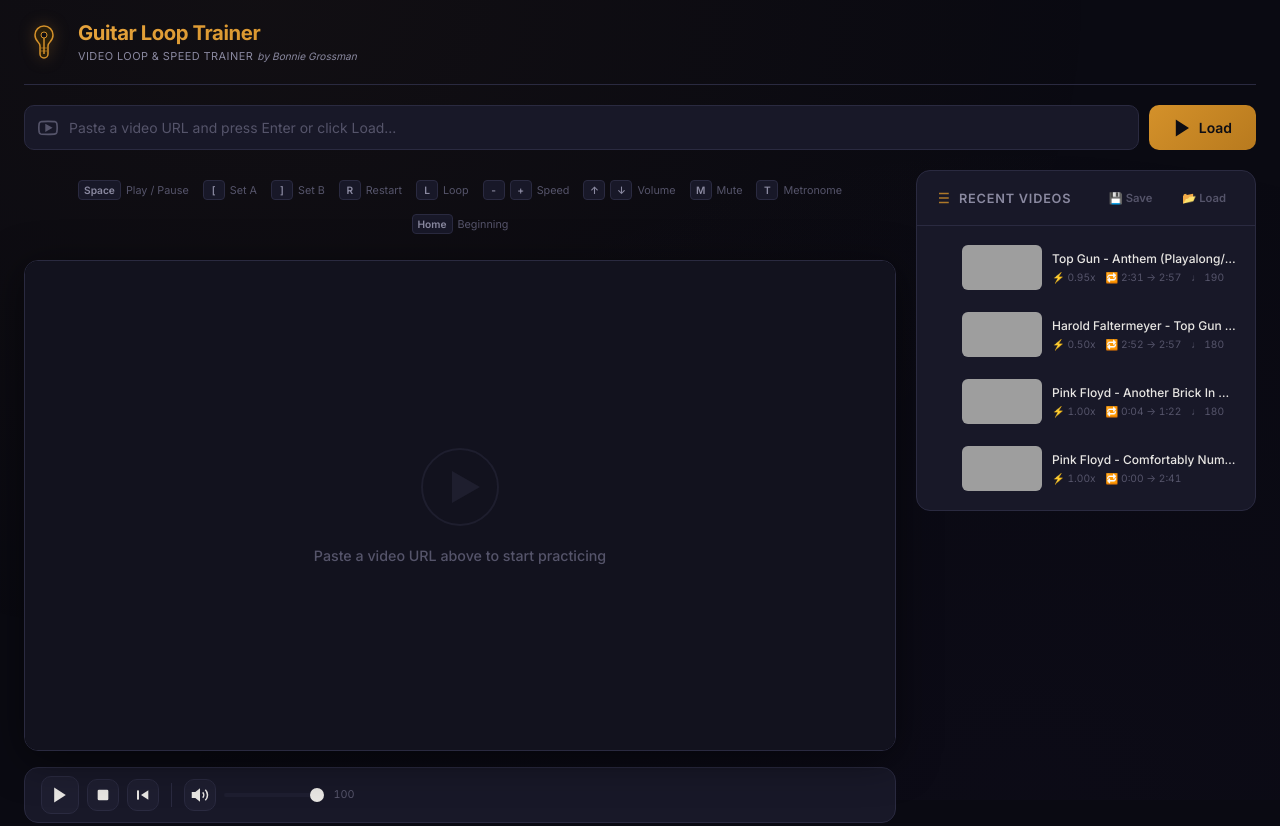
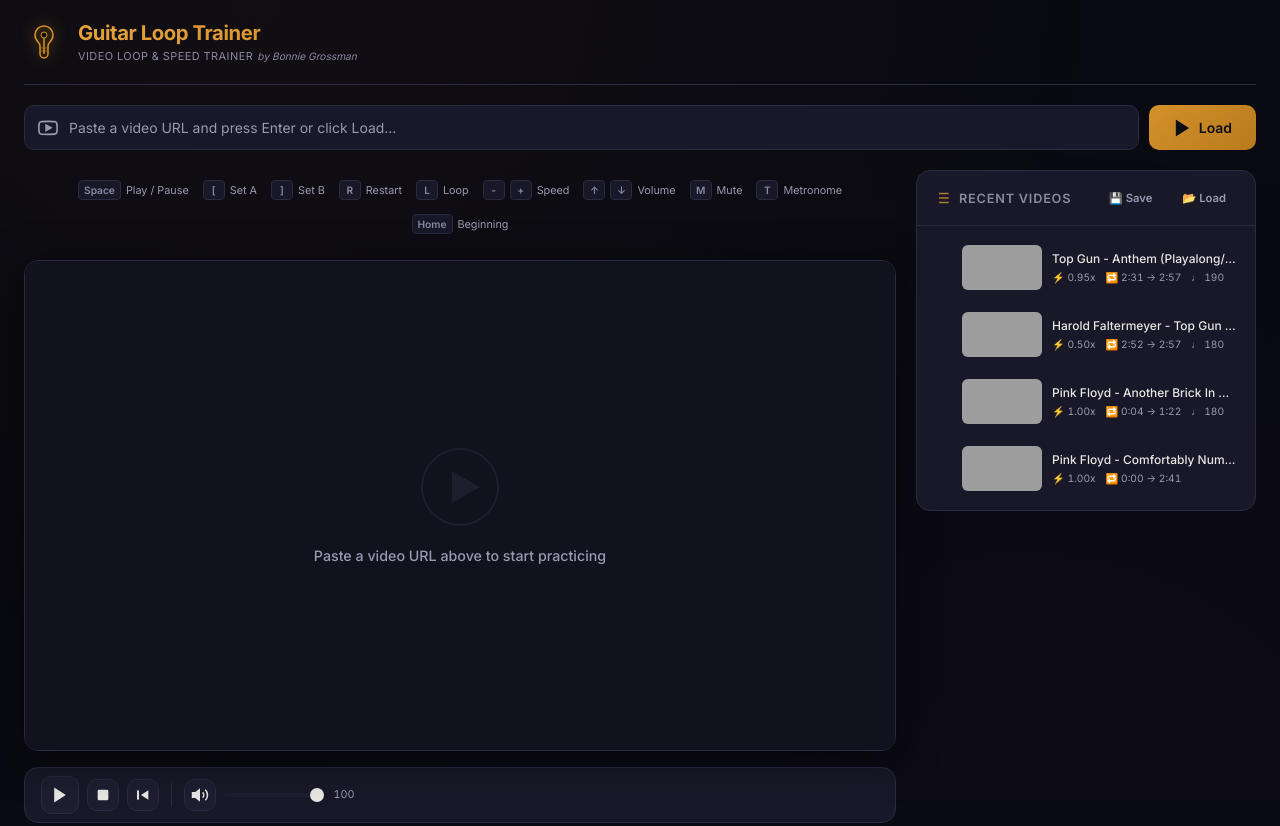
Before and after one commit to bonniegrs/Guitar-Loop-Trainer, a website with bundled scripts: page index.html in a window 1280 px wide. Shown: the top 826 px of the page. Built offline with nearby package versions, Linux system fonts and the light colour scheme; grey boxes are pictures that could not be loaded.

Commit message:
Update text-muted color in styles.css for improved accessibility

```diff
--- a/styles.css
+++ b/styles.css
@@ -11,7 +11,7 @@
     --accent-subtle: rgba(212, 145, 42, 0.08);
     --text-primary: #e8e6e3;
     --text-secondary: #8a89a0;
-    --text-muted: #55546a;
+    --text-muted: #9a99b0;
     --border: #2a2a40;
     --border-light: #35354d;
     --danger: #d94848;
```
